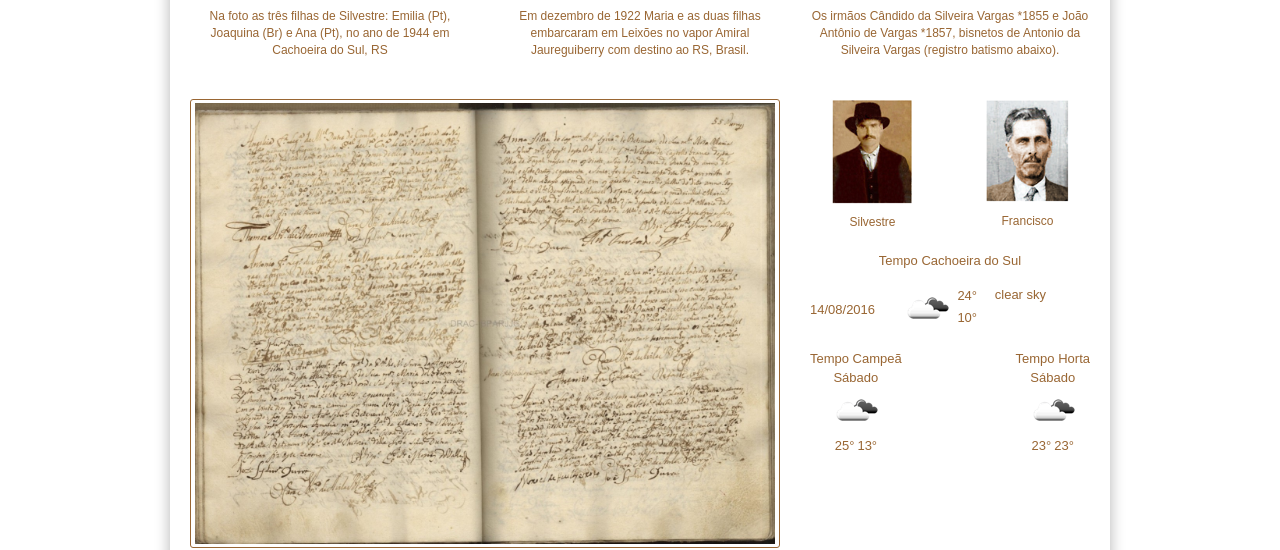
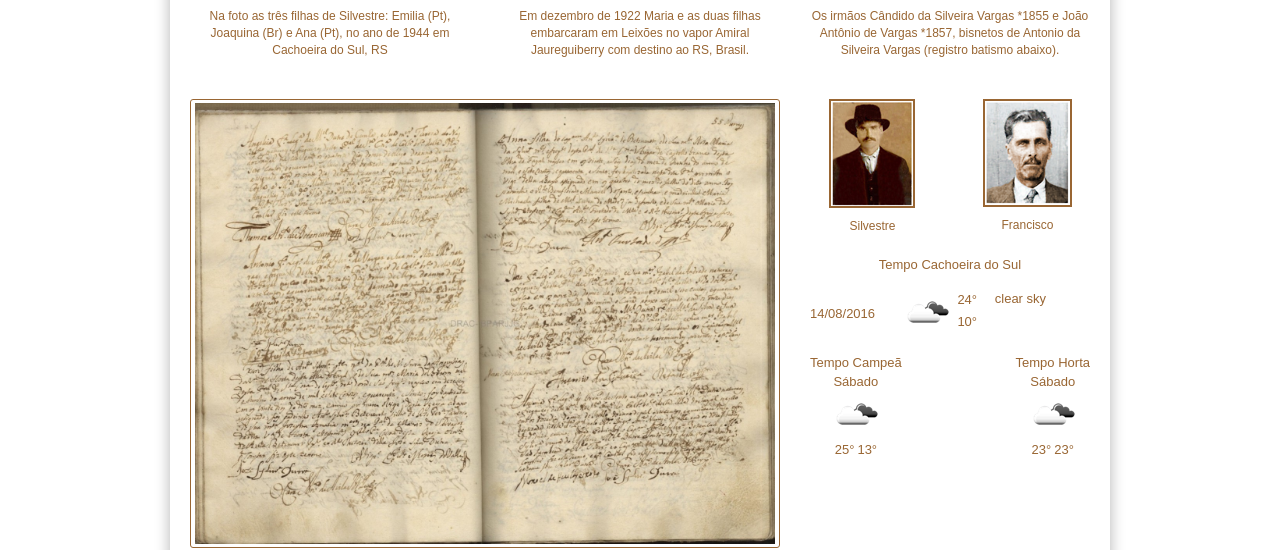
Before and after one commit to claudiovargas1955/claudiovargas1955.github.io, a Jekyll site: the page built from index.html, in a window 1280 px wide. Shown: the part 496-1046 px from the top of the page. Built offline with Jekyll 4.4.1, drawn with Linux system fonts in a browser that asks for light colours; some web fonts are replaced.

Commit message:
Update pages.scss

```diff
--- a/_sass/pages.scss
+++ b/_sass/pages.scss
@@ -44,6 +44,7 @@
 
 .box-home img, .miniatura-francisco img, .miniatura-silvestre img {
   margin: 0 auto;
+  border:#996633 solid 2px;
 }
 
 .container-img-irmas, .container-img-navio {
```
